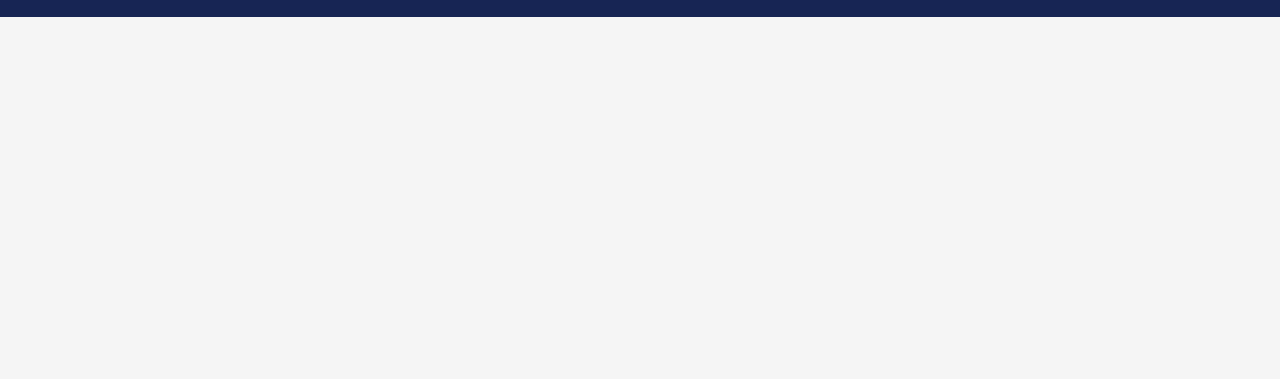
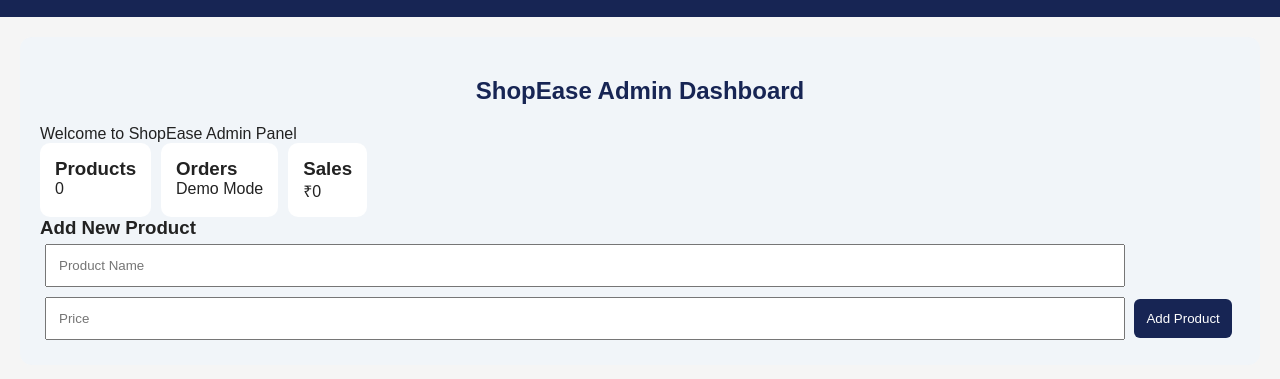
Before and after one commit to srivastavashiva700-gif/ShopEase, a plain HTML site: page index.html in a window 1280 px wide. Shown: the part 1279-1658 px from the top of the page. Before the commit the page ends 1296 px from the top, so only its background shows below. Drawn offline with Linux system fonts and the light colour scheme.

Commit message:
Update index.html

```diff
--- a/index.html
+++ b/index.html
@@ -384,6 +384,75 @@ document.getElementById("checkoutForm")
 showProducts();
 updateCart();
 </script>
+<!-- ShopEase Admin Dashboard -->
 
+<section id="adminPanel" style="padding:20px;background:#f1f5f9;margin:20px;border-radius:12px;font-family:Arial">
+
+<h2 style="color:#172554">ShopEase Admin Dashboard</h2>
+
+<p>Welcome to ShopEase Admin Panel</p>
+
+<div style="display:flex;gap:10px;flex-wrap:wrap">
+
+<div style="background:white;padding:15px;border-radius:10px">
+<h3>Products</h3>
+<p id="productCount">0</p>
+</div>
+
+<div style="background:white;padding:15px;border-radius:10px">
+<h3>Orders</h3>
+<p>Demo Mode</p>
+</div>
+
+<div style="background:white;padding:15px;border-radius:10px">
+<h3>Sales</h3>
+<p>₹0</p>
+</div>
+
+</div>
+
+<h3>Add New Product</h3>
+
+<input id="newProductName" placeholder="Product Name"
+style="padding:12px;width:90%;margin:5px">
+
+<input id="newProductPrice" type="number" placeholder="Price"
+style="padding:12px;width:90%;margin:5px">
+
+<button onclick="addAdminProduct()"
+style="padding:12px;background:#172554;color:white;border:0;border-radius:6px">
+Add Product
+</button>
+
+<p id="adminMessage"></p>
+
+</section>
+
+<script>
+function addAdminProduct() {
+ const name = document.getElementById("newProductName").value;
+ const price = document.getElementById("newProductPrice").value;
+
+ if (!name || !price || Number(price) <= 0) {
+   alert("Please enter valid product details");
+   return;
+ }
+
+ let products = JSON.parse(localStorage.getItem("adminProducts") || "[]");
+
+ products.push({name:name, price:Number(price)});
+
+ localStorage.setItem("adminProducts", JSON.stringify(products));
+
+ document.getElementById("productCount").innerText = products.length;
+ document.getElementById("adminMessage").innerText = "Product saved successfully!";
+
+ document.getElementById("newProductName").value = "";
+ document.getElementById("newProductPrice").value = "";
+}
+
+document.getElementById("productCount").innerText =
+ JSON.parse(localStorage.getItem("adminProducts") || "[]").length;
+</script>
 </body>
       </html>
```
